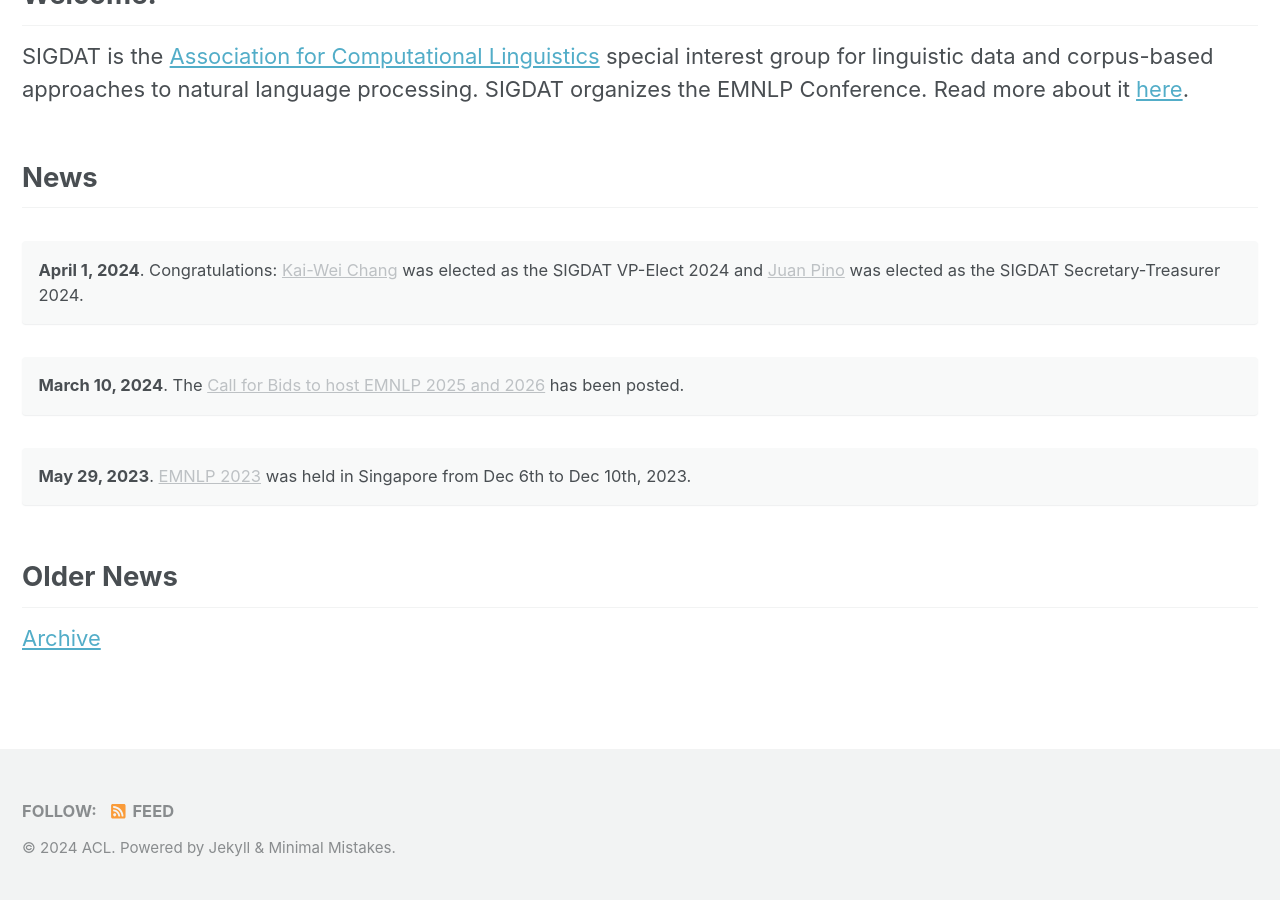
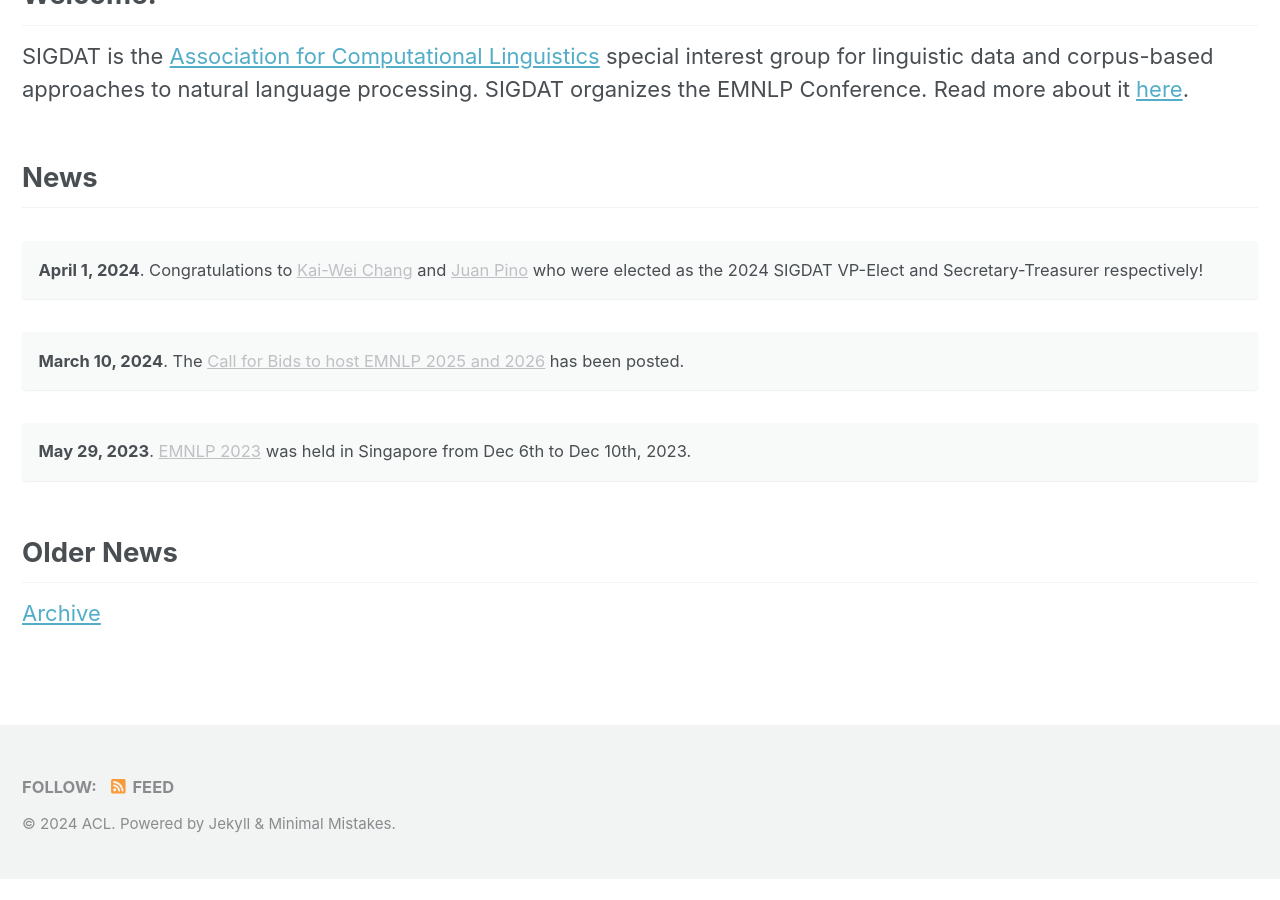
Before and after one commit to sigdat-org/sigdat, a Jekyll site: the page built from _pages/home.md, in a window 1280 px wide and 900 px high, scrolled down 596 px. Built offline with Jekyll 4.4.1, drawn with Linux system fonts in a browser that asks for light colours; nearby versions of some CDN libraries; after the commit the page ends 1475 px from its top, so only the background shows below that.

Commit message:
Tweak language.

```diff
--- a/_pages/home.md
+++ b/_pages/home.md
@@ -14,7 +14,7 @@ SIGDAT is the [Association for Computational Linguistics](https://aclweb.org) sp
 
 ## News
 
-**April 1, 2024**. Congratulations: [Kai-Wei Chang](https://web.cs.ucla.edu/~kwchang/) was elected as the SIGDAT VP-Elect 2024 and [Juan Pino](https://ai.meta.com/people/776668760684735/juan-pino/) was elected as the SIGDAT Secretary-Treasurer 2024.
+**April 1, 2024**. Congratulations to [Kai-Wei Chang](https://web.cs.ucla.edu/~kwchang/) and [Juan Pino](https://ai.meta.com/people/776668760684735/juan-pino/) who were elected as the 2024 SIGDAT VP-Elect and Secretary-Treasurer respectively!
 {: .notice}
 
 **March 10, 2024**. The [Call for Bids to host EMNLP 2025 and 2026](/calls/bids2025) has been posted.
```
